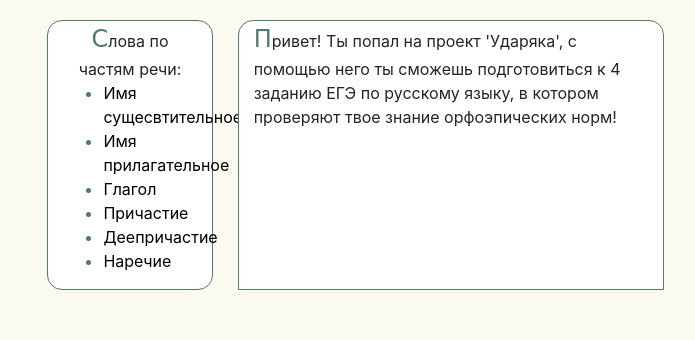
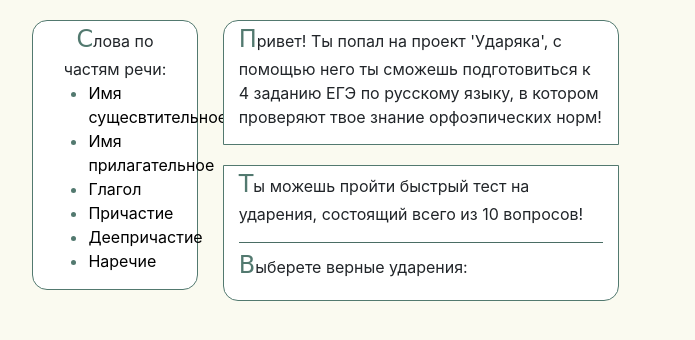
Before and after one commit to hisoakende/udaryaka, a Django app: page / in a window 1280 px wide. Shown: the part 56-396 px from the top of the page, without its empty margins (189-884 px from the left). Run offline with Django 3.2, Linux system fonts and the light colour scheme; data that the repository does not hold is empty; some libraries are stand-ins or nearby versions.

Commit message:
created system of creating test, added api for it

```diff
--- a/ege_tests/models.py
+++ b/ege_tests/models.py
@@ -1,4 +1,13 @@
+import random
+
 from django.db import models
+
+
+class WordFromDictionaryManager(models.Manager):
+    """Менеджер модели 'WordFromDictionary'"""
+
+    def random(self, number_of_required=1):
+        return random.choices(self.all(), k=number_of_required)
 
 
 class WordFromDictionary(models.Model):
@@ -15,6 +24,7 @@ class WordFromDictionary(models.Model):
     word = models.CharField(verbose_name='Слово', max_length=50)
     accented_character = models.IntegerField(verbose_name='Буква под ударением (по счету)')
     part_of_speech = models.CharField(verbose_name='Часть речи', max_length=10, choices=PART_OF_SPEECH)
+    objects = WordFromDictionaryManager()
 
     class Meta:
         ordering = ['word']
--- /dev/null
+++ b/ege_tests/static/homepage.js
@@ -0,0 +1,22 @@
+fetch('http://127.0.0.1:8000/api/get-random-test')
+    .then((response) => {return response.json()})
+    .then((data) => {create_test(data)});
+
+function create_test(words) {
+
+    function create_answer_options(index) {
+        let answer_options = '';
+        for (let x = 0; x < words[index].possible_values.length; x++) {
+            answer_options +=  `<label><input type="radio" name="question-${index}"/>
+                                    <span>${words[index].possible_values[x]}</span></label>`;
+        }
+        return answer_options
+    }
+
+    let task = document.querySelector('.task');
+    task.insertAdjacentHTML('afterend', `<div class="question">${create_answer_options(0)}</div>`)
+    for (let i = 1; i < 10; i++) {
+        task.insertAdjacentHTML('afterend',
+            `<div class="question">${create_answer_options(i)}</div><hr>`);
+    }
+}
--- a/ege_tests/static/style.css
+++ b/ege_tests/static/style.css
@@ -1,5 +1,9 @@
 body {
     background-color: #fafaf0;
+}
+
+hr {
+    background-color: #52796f;
 }
 
 .row {
@@ -19,10 +23,6 @@ body {
     color: white;
 }
 
-.main-part {
-    margin: 20px 0 0 0;
-}
-
 .main-part .col .row {
     margin: 0 -10px 0 -10px;
 }
@@ -35,7 +35,7 @@ body {
 
 .parts-of-speech {
     text-align: center;
-    border-radius: 15px !important;
+    border-radius: 15px;
     padding-bottom: 0 !important;
 }
 
@@ -60,11 +60,28 @@ li a:hover {
     height: auto;
     background-color: white;
     border: #52796f solid 1px;
+    padding-bottom: 15px;
+    margin-top: 20px;
+}
+
+.start-content {
     border-radius: 15px 15px 0 0;
-    padding-bottom: 15px;
+}
+
+.single-content {
+    border-radius: 15px !important;
 }
 
 .end-content {
-    border-radius: 15px !important;
+    border-radius: 0 0 15px 15px;
     margin-bottom: 20px;
 }
+
+.first-hr-from-test {
+    margin-bottom: 4px;
+}
+
+.task {
+    display: inline-block;
+    margin-bottom: 2px;
+}
--- /dev/null
+++ b/ege_tests/static/test_with_questions.css
@@ -0,0 +1,56 @@
+form {
+    display: flex;
+    flex-wrap: wrap;
+    flex-direction: column;
+}
+
+hr {
+    width: 100%;
+}
+
+label {
+    display: flex;
+    cursor: pointer;
+    position: relative;
+    overflow: hidden;
+    margin-bottom: 0.175em;
+    width: min-content;
+}
+
+label input {
+    position: absolute;
+    left: -9999px;
+}
+
+label input:checked + span {
+    background-color: #e1f6f0;
+}
+
+label input:checked + span:before {
+    box-shadow: inset 0 0 0 0.27em #52796f;
+}
+
+label span {
+    display: flex;
+    align-items: center;
+    padding: 0.22em 0.45em 0.22em 0.22em;
+    border-radius: 99em;
+    transition: 0.25s ease;
+}
+
+label span:hover {
+    background-color: #e1f6f0;
+}
+
+label span:before {
+    display: flex;
+    flex-shrink: 0;
+    content: "";
+    background-color: #fff;
+    width: 1em;
+    height: 1em;
+    border-radius: 50%;
+    margin-right: 0.375em;
+    transition: 0.25s ease;
+    box-shadow: inset 0 0 0 0.125em #52796f;
+}
--- a/ege_tests/urls.py
+++ b/ege_tests/urls.py
@@ -4,5 +4,6 @@ from .views import *
 
 urlpatterns = [
     path('', Homepage.as_view(), name='homepage'),
-    path('words/<str:part_of_speech>', AllWordsByPartOfSpeech.as_view(), name='words_by_parts_of_speech')
+    path('words/<str:part_of_speech>', AllWordsByPartOfSpeech.as_view(), name='words_by_parts_of_speech'),
+    path('api/get-random-test', RandomTestAPI.as_view())
 ]
--- a/ege_tests/utils.py
+++ b/ege_tests/utils.py
@@ -1,6 +1,28 @@
+from .models import WordFromDictionary
+
+
 parts_of_speech_en = ['noun', 'adjective', 'verb', 'participle', 'gerunds', 'adverb']
 parts_of_speech_ru_plural = ['существительные', 'прилагательные', 'глаголы', 'причастия', 'деепричастия', 'наречия']
+vowels = ['а', 'у', 'о', 'и', 'э', 'ы', 'я', 'ю', 'е', 'ё']
 
 
 def get_part_of_speech_ru_plural(p):
     return parts_of_speech_ru_plural[parts_of_speech_en.index(p)]
+
+
+def get_random_test(number_of_required=10):
+    """Возвращает слова для случайного тест для API"""
+    words = WordFromDictionary.objects.random(number_of_required)
+    result = dict()
+    index = 0
+    for word in words:
+        possible_values = []
+        correct_value = 0
+        for char_i in range(len(word.word)):
+            if word.word[char_i] in vowels:
+                if char_i == word.accented_character - 1:
+                    correct_value = len(possible_values)
+                possible_values.append(word.word[:char_i] + word.word[char_i].upper() + word.word[char_i+1:])
+        result[index] = {'possible_values': possible_values, 'correct_value': correct_value}
+        index += 1
+    return result
--- a/ege_tests/views.py
+++ b/ege_tests/views.py
@@ -1,13 +1,22 @@
 from django.http import HttpResponse
 from django.views.generic import TemplateView, ListView
+from rest_framework.response import Response
+from rest_framework.views import APIView
 
-from ege_tests.models import *
+from ege_tests.models import WordFromDictionary
 from ege_tests.utils import *
 
 
 class Homepage(TemplateView):
     """Отображение главной страницы"""
     template_name = 'homepage.html'
+
+
+class RandomTestAPI(APIView):
+    """Обработка запроса на получение слов для случайного теста"""
+
+    def get(self, request):
+        return Response(get_random_test())
 
 
 class AllWordsByPartOfSpeech(ListView):
@@ -24,6 +33,7 @@ class AllWordsByPartOfSpeech(ListView):
 
     def get_queryset(self):
         words = WordFromDictionary.objects.filter(part_of_speech=self.kwargs['part_of_speech'])
+        print(get_random_test())
         for x in words:
             index = x.accented_character - 1
             x.word = x.word[:index] + x.word[index].upper() + x.word[index + 1:]
--- a/templates/base_template.html
+++ b/templates/base_template.html
@@ -14,7 +14,7 @@
     <div class="container-fluid">
         <div class="navbar-collapse">
             <div class="navbar-nav mx-auto">
-                <a class="nav-link" href="*">Главная</a>
+                <a class="nav-link" href="{% url 'homepage' %}">Главная</a>
                 <a class="nav-link" href="*">Вторая ссылка</a>
                 <a class="nav-link" href="*">Третья ссылка</a>
                 <a class="nav-link" href="*">Четвертая ссылка</a>
@@ -41,5 +41,6 @@
     {% block content %}{% endblock %}
     <div class="col"></div>
 </div>
+{% block js %}{% endblock %}
 </body>
 </html>
--- a/templates/homepage.html
+++ b/templates/homepage.html
@@ -1,10 +1,29 @@
 {% extends 'base_template.html' %}
+{% load static %}
 {% block title %}Главная страница{% endblock %}
+{% block css %}
+    <link rel="stylesheet" href="{% static 'test_with_questions.css' %}">{% endblock %}
 {% block content %}
-    <div class="col-4 content">
-        <span class="first-character">П</span><span>ривет! Ты попал на проект 'Ударяка',
-            с помощью него ты сможешь подготовиться к 4 заданию ЕГЭ
-            по русскому языку, в котором проверяют твое знание орфоэпических норм!
-        </span>
+    <div class="col-4">
+        <div class="row">
+            <div class="col content start-content">
+                <span class="first-character">П</span><span>ривет! Ты попал на проект 'Ударяка',
+                с помощью него ты сможешь подготовиться к 4 заданию ЕГЭ
+                по русскому языку, в котором проверяют твое знание орфоэпических норм!
+                </span>
+            </div>
+        </div>
+        <div class="row">
+            <div class="col content end-content">
+                <span class="first-character">Т</span><span>ы можешь пройти быстрый тест на ударения,
+                состоящий всего из 10 вопросов!
+                </span>
+                <hr class="first-hr-from-test">
+                <form>
+                    <span class="task"><span class="first-character">В</span>ыберете верные ударения:</span>
+                </form>
+            </div>
+        </div>
     </div>
 {% endblock %}
+{% block js %}<script src="{% static 'homepage.js' %}"></script>{% endblock %}
--- a/templates/words.html
+++ b/templates/words.html
@@ -2,7 +2,7 @@
 {% load static %}
 {% block title %}Слова{% endblock %}
 {% block content %}
-    <div class="col-4 content end-content">
+    <div class="col-4 content single-content end-content">
     <span class="first-character">{{ part_of_speech_topic.0|title }}</span>{{ part_of_speech_topic|slice:'1:' }}:<br>
     {% for word in words %}
         {{ word.word }}<br>
--- a/udaryaka/settings.py
+++ b/udaryaka/settings.py
@@ -39,6 +39,8 @@ INSTALLED_APPS = [
     'django.contrib.staticfiles',
 
     'bootstrap4',
+    'rest_framework',
+    'corsheaders',
 
     'ege_tests'
 ]
@@ -46,6 +48,7 @@ INSTALLED_APPS = [
 MIDDLEWARE = [
     'django.middleware.security.SecurityMiddleware',
     'django.contrib.sessions.middleware.SessionMiddleware',
+    'corsheaders.middleware.CorsMiddleware',
     'django.middleware.common.CommonMiddleware',
     'django.middleware.csrf.CsrfViewMiddleware',
     'django.contrib.auth.middleware.AuthenticationMiddleware',
@@ -132,3 +135,5 @@ STATIC_URL = '/static/'
 # https://docs.djangoproject.com/en/3.2/ref/settings/#default-auto-field
 
 DEFAULT_AUTO_FIELD = 'django.db.models.BigAutoField'
+
+CORS_ORIGIN_ALLOW_ALL = True
```
